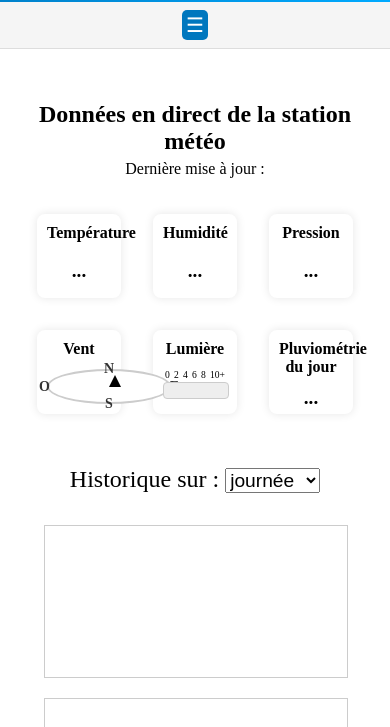
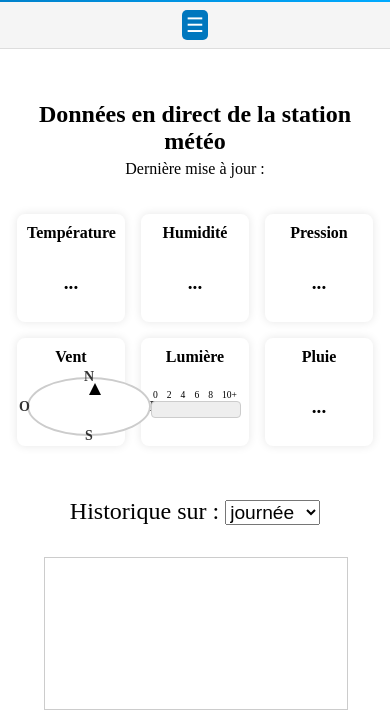
Before and after one commit to QuD75/qud75.github.io, a website: page pages/station-meteo.html in a window 390 px wide. Shown: the part 96-823 px from the top of the page. Drawn offline with nearby package versions, Linux system fonts and the light colour scheme; no server answers.

Commit message:
responsive weather station

```diff
--- a/css/styles.css
+++ b/css/styles.css
@@ -188,6 +188,9 @@ h2 {
 }
 
 @media (max-width: 768px) {
+    .meteo-grille {
+        gap: 1rem;
+    }
     .bloc-titre {
         font-size: 1rem;
         margin-bottom: 0.7rem;
@@ -196,8 +199,8 @@ h2 {
         font-size: 1.2rem;
     }
     .meteo-bloc {
-        height: 4rem;
-        width: 4rem;
+        height: 5.5rem;
+        width: 5.5rem;
         padding: 10px;
     }.uv-labels {
         font-size: 0.6rem;
--- a/js/station_meteo.js
+++ b/js/station_meteo.js
@@ -15,6 +15,18 @@ document.addEventListener('DOMContentLoaded', () => {
   }
 
   getApiData();
+
+  function updateRainTitle() {
+    const titre = document.getElementById('rain-title');
+
+    if (window.innerWidth <= 768) {
+      titre.textContent = "Pluie";
+    } else {
+      titre.textContent = "Pluviométrie du jour";
+    }
+  }
+  updateRainTitle();
+  window.addEventListener('resize', updateRainTitle);
 
 });
 
--- a/pages/station-meteo.html
+++ b/pages/station-meteo.html
@@ -54,7 +54,7 @@
                 </div>
             </div>
             <div class="meteo-bloc" id="pluie">
-                <div class="bloc-titre">Pluviométrie du jour</div>
+                <div id="rain-title" class="bloc-titre">Pluviométrie du jour</div>
                 <div class="bloc-valeur" id="pluie-valeur">...</div>
             </div>
         </div>
```
